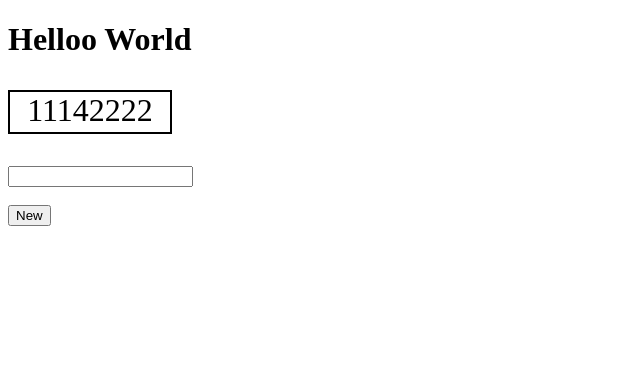
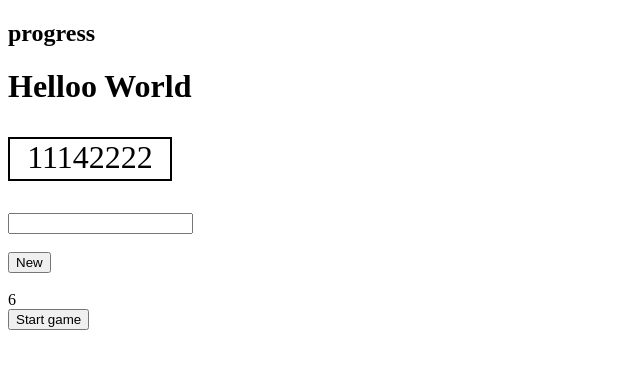
Before and after one commit to weskeiser/Typing-Game, a React (Create React App) app: page / in a window 1280 px wide. Shown: the top 368 px of the page, without its empty margins (0-640 px from the left). Built offline with nearby package versions, Linux system fonts and the light colour scheme.

Commit message:
progress backup. started on timer

```diff
--- a/src/App.tsx
+++ b/src/App.tsx
@@ -5,16 +5,19 @@ import TextInput from './modules/TextInput/TextInput';
 import TaskDisplay from './modules/TaskDisplay/TaskDisplay';
 import NewTaskButton from './modules/NewTaskButton/NewTaskButton';
 import ProgressDisplay from './modules/ProgressDisplay/ProgressDisplay';
+import Timer from './modules/Timer/Timer';
 
 const tempValue = [1, 2, 3, 4, 5];
 
 function App() {
-  const [progress, setProgress] = useState('');
+  const [progress, setProgress] = useState('progress');
   const [displayText, setDisplayText] = useState('');
   const [textInputValue, setTextInputValue] = useState('');
 
   useEffect(() => {
-    displayText == textInputValue ? handleProgress() : console.log('not yet');
+    if (displayText == textInputValue) {
+      handleProgress();
+    }
   }, [textInputValue]);
 
   const handleProgress = () => {
@@ -37,7 +40,13 @@ function App() {
 
   return (
     <>
-      <ProgressDisplay progress={progress} />
+      <ProgressDisplay
+        progress={progress}
+        setProgress={setProgress}
+        tempValue={tempValue}
+        setTextInputValue={setTextInputValue}
+        setDisplayText={setDisplayText}
+      />
       <h1>Helloo World</h1>
       <TaskDisplay currentTask={displayText} />
       <TextInput
@@ -47,6 +56,9 @@ function App() {
       <br />
       <br />
       <NewTaskButton setDisplayText={setDisplayText} tempValue={tempValue} />
+      <br />
+      <br />
+      <Timer />
     </>
   );
 }
--- a/src/modules/ProgressDisplay/ProgressDisplay.tsx
+++ b/src/modules/ProgressDisplay/ProgressDisplay.tsx
@@ -1,5 +1,5 @@
 const ProgressDisplay = (props) => {
-  return <p>{props.progress}</p>;
+  return <h2>{props.progress}</h2>;
 };
 
 export default ProgressDisplay;
--- /dev/null
+++ b/src/modules/Timer/Timer.tsx
@@ -0,0 +1,33 @@
+import { useState, useEffect } from 'react';
+
+const Timer = () => {
+  const [timeRemaining, setTimeRemaining] = useState(6);
+  const [intervalId, setIntervalId] = useState(0);
+
+  useEffect(() => {
+    if (!timeRemaining) {
+      clearInterval(intervalId);
+      setIntervalId(0);
+    }
+  }, [timeRemaining]);
+
+  const handleClick = () => {
+    if (timeRemaining <= 0) {
+      console.log('end game');
+    }
+
+    const countdown = setInterval(() => {
+      setTimeRemaining((timeRemaining) => timeRemaining - 1);
+    }, 1000);
+    setIntervalId(countdown);
+  };
+
+  return (
+    <>
+      <div>{timeRemaining}</div>
+      <button onClick={handleClick}>Start game</button>
+    </>
+  );
+};
+
+export default Timer;
```
